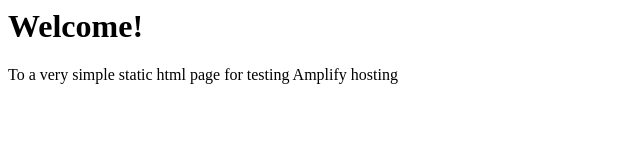
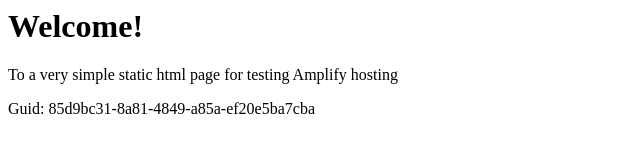
Before and after one commit to aws-aemilia-nrt/Github-PR-Commit-Integration-Test-DoNotTouch-v1-preprod-ap-northeast-1, a website: page src/index.html in a window 1280 px wide. Shown: the whole page, without its empty margins (0-640 px from the left). Drawn offline with Linux system fonts and the light colour scheme.

Commit message:
commit from integ tests

```diff
--- a/src/index.html
+++ b/src/index.html
@@ -1,3 +1,5 @@
+
+
 <html lang="en">
 
 <head>
@@ -10,6 +12,6 @@
 <body>
     <h1>Welcome!</h1>
     <p>To a very simple static html page for testing Amplify hosting</p>
-</body>
+    <p>Guid: 85d9bc31-8a81-4849-a85a-ef20e5ba7cba</p></body>
 
 </html>
```
